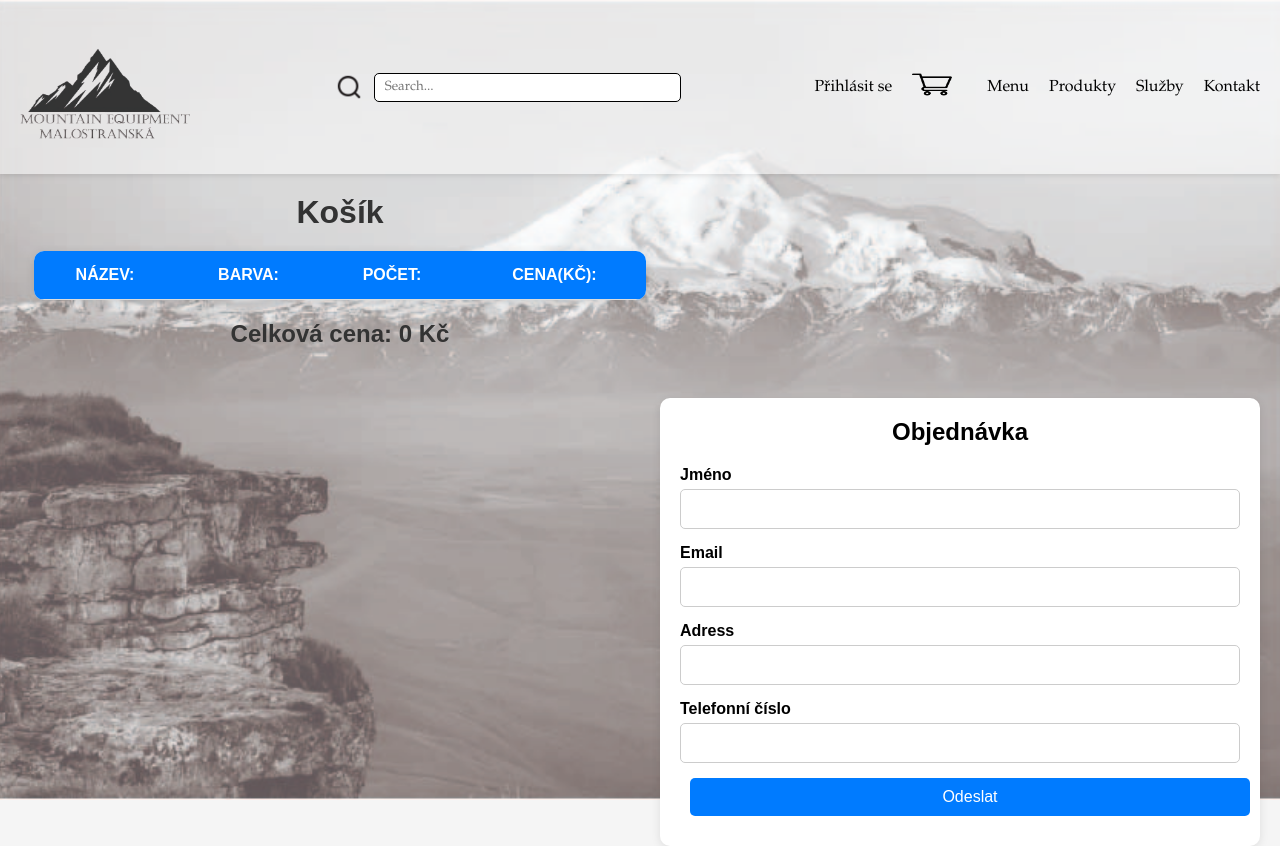
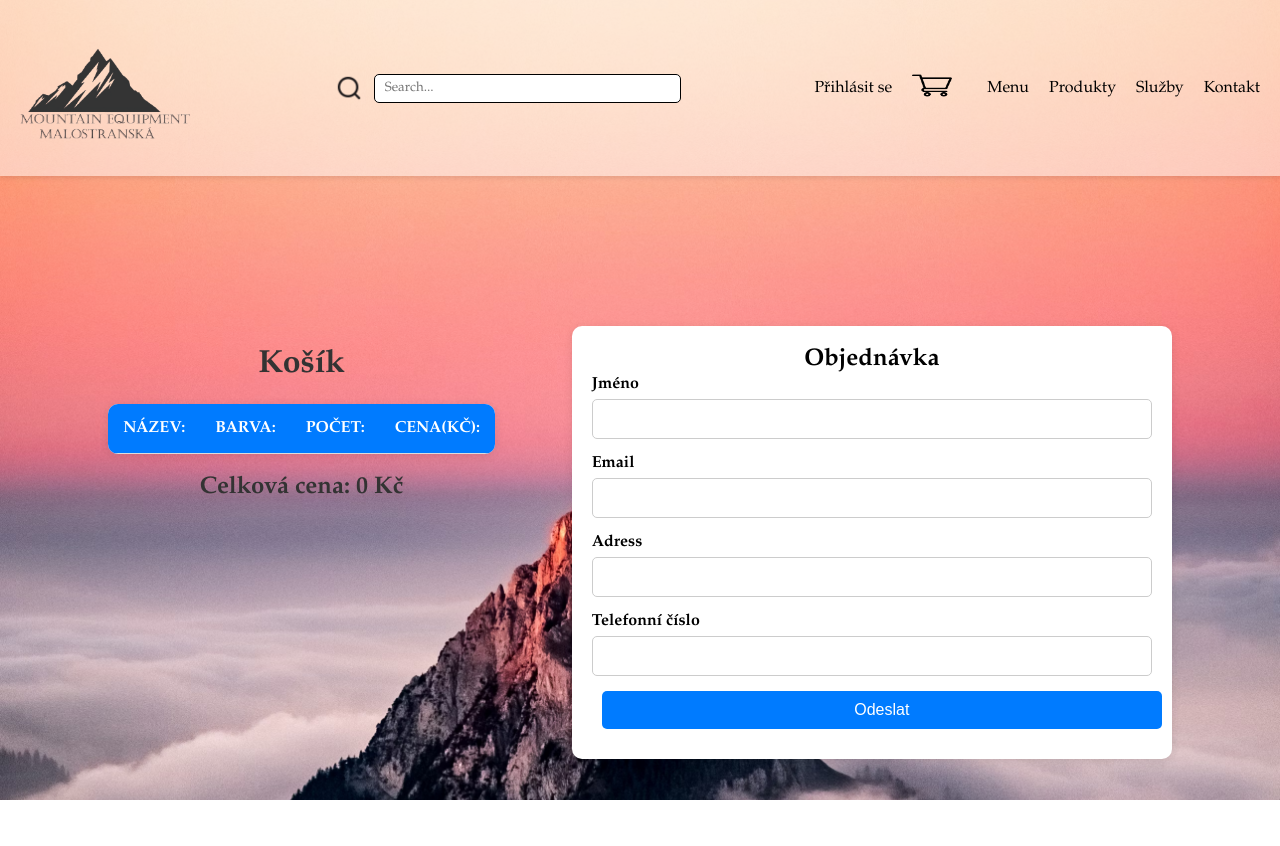
Before and after one commit to DxProline/DxProline-s-Mountain-Website, a PHP site: page /komplexniForm.html in a window 1280 px wide. After the commit the page ends 800 px from the top, so only its background shows below. Run offline with PHP 8.4, Linux system fonts and the light colour scheme; lists and menus that the app fills with data are empty.

Commit message:
xd zakopat válečnou sekeru

```diff
--- a/detail-arcteryx.html
+++ b/detail-arcteryx.html
@@ -13,10 +13,7 @@
             loadCart();
         };
     </script>
-     <link
-     rel="stylesheet"
-     href="https://unpkg.com/swiper/swiper-bundle.min.css"
-   />
+     <link rel="stylesheet" href="https://unpkg.com/swiper/swiper-bundle.min.css"/>
 
 
 
--- a/komplexniForm.html
+++ b/komplexniForm.html
@@ -75,6 +75,7 @@
             <li><a href="kontakt.html">Kontakt</a></li>
         </ul>
     </nav>
+    <main class="site-center">
         <div class="header-container">
             <h1>Košík</h1>
             <table id="cart-table">
@@ -119,5 +120,6 @@
                 <button type="submit">Odeslat</button>
             </form>
         </div>
+        </main>
 </body>
 </html>
--- a/style.css
+++ b/style.css
@@ -1,4 +1,93 @@
-* {
+
+
+/* Zajištění responzivity pomocí mediálních dotazů */
+@media (max-width: 768px) {
+    #cart-table {
+        width: 100%;
+        font-size: 0.9em;
+    }
+
+    .button-container {
+        flex-direction: column;
+        gap: 15px;
+    }
+
+    .products {
+        flex-direction: column;
+        align-items: center;
+    }
+
+    .product-content {
+        flex-direction: column;
+    }
+
+    .product-image-large {
+        width: 100%;
+    }
+
+    .product-info {
+        width: 100%;
+    }
+
+    .navbar {
+        flex-wrap: wrap;
+        justify-content: center;
+        padding: 10px;
+    }
+
+    .menu {
+        flex-direction: column;
+        gap: 10px;
+    }
+
+    .form-container {
+        width: 90%;
+        margin: 20px auto;
+    }
+}
+
+@media screen and(max-width: 480px) {
+    h1 {
+        font-size: 1.5em;
+    }
+
+    #cart-table th, #cart-table td {
+        padding: 10px;
+        font-size: 0.8em;
+    }
+
+    button {
+        font-size: 0.9em;
+        padding: 8px 15px;
+    }
+
+    .product-description {
+        font-size: 1em;
+    }
+
+    .navbar {
+        padding: 5px;
+    }
+
+    .menu-icon {
+        width: 20px;
+        height: 20px;
+    }
+}
+
+
+body {
+    font-family: Arial, sans-serif;
+    background-color: #f5f5f5;
+    margin: 0;
+    padding: 0;
+    height: 100%;
+    overflow-x: hidden;
+    display: block;
+    box-sizing: border-box;
+}
+
+*{
     margin: 0;
     padding: 0;
     box-sizing: border-box;
@@ -9,8 +98,6 @@
 body {
     font-family: Arial, sans-serif;
     background-color: #f5f5f5;
-    margin: 0;
-    padding: 0;
 }
 
 /* Nadpis košíku */
@@ -20,6 +107,14 @@ h1 {
     margin: 20px 0;
 }
 
+body {
+    background-image: url(backround.avif);
+    background-size: cover;
+    background-repeat: no-repeat;
+    background-position: center;
+        margin: 0;
+        padding: 0;
+}
 /* Tabulka košíku */
 #cart-table {
     width: 90%;
@@ -107,16 +202,6 @@ button[onclick="proceedToCheckout()"]:hover {
     background-color: #cc0000;
 }
 
-
-
-html, body {
-    height: 100%;
-    font-family: 'Palatino Linotype', 'Book Antiqua', Palatino, serif;
-    background-image: url('backround.jpg');
-    background-repeat: no-repeat;
-    background-size: cover;
-    background-position: center;
-}
 
 .products-section {
     margin: 40px auto; /* Vertikální mezera a centrování */
@@ -625,7 +710,7 @@ background: none;
             }
 
     body {
-        background-image: url('backround.jpg');
+        background-image: url('backround.avif');
         background-size: cover;
         background-repeat: no-repeat;
         background-position: center;
@@ -647,16 +732,6 @@ background: none;
         z-index: -1; /* Zajistí, že video bude za obsahem stránky */
     }
 
-    body {
-        margin: 0;
-        padding: 0;
-        overflow-x: hidden;
-        font-family: 'Palatino Linotype', 'Book Antiqua', Palatino, serif;
-    }
-
-    html, body {
-background: none;
-}
 
 
     .product-detail {
@@ -669,32 +744,18 @@ background: none;
         margin: 100px auto;
         box-shadow: 0 2px 10px rgba(0, 0, 0, 0.1);
     }
-    body {
-        background-image: url('backround.jpg');
-        background-size: cover;
-        background-repeat: no-repeat;
-        background-position: center;
-        margin: 0;
-        padding: 0;
-    }
 
     /*Komplexni Formulář*/
 
-        body {
-            font-family: Arial, sans-serif;
-            background-color: #f5f5f5;
-            margin: 0;
-            padding: 0;
+        .gg{
+            display: flex;
+            justify-content: center;
+            align-items: center;
         }
 
         .form-container {
         width: 80%;
         max-width: 600px;
-        margin-left: auto;
-        margin-top: 50px;
-        margin-right: 20px;
-        /* margin: 50px auto; */
-        /* right: 100vh; */
         padding: 20px;
         background-color: white;
         border-radius: 10px;
@@ -703,17 +764,12 @@ background: none;
 
         .form-container h2 {
             text-align: center;
-            margin-bottom: 20px;
         }
 
-        .form-group {
-            margin-bottom: 15px;
-        }
 
         .form-group label {
             display: block;
             font-weight: bold;
-            margin-bottom: 5px;
         }
 
         .form-group input {
@@ -734,7 +790,6 @@ background: none;
             color: red;
             font-size: 0.9em;
             display: none;
-            margin-top: 5px;
         }
 
         button {
@@ -754,5 +809,13 @@ background: none;
             background-color: #0056b3;
         }
         .header-container{
-            margin-right: 600px;
+            justify-content: center;
         }
+
+        .site-center{
+            display: flex;
+            flex-direction: row;
+            gap: 6%;
+            margin-top: 150px;
+            justify-content: center;
+        }
```
Also changed, not shown: backround.avif (added). Lines whose indentation alone changed are shown as unchanged.
